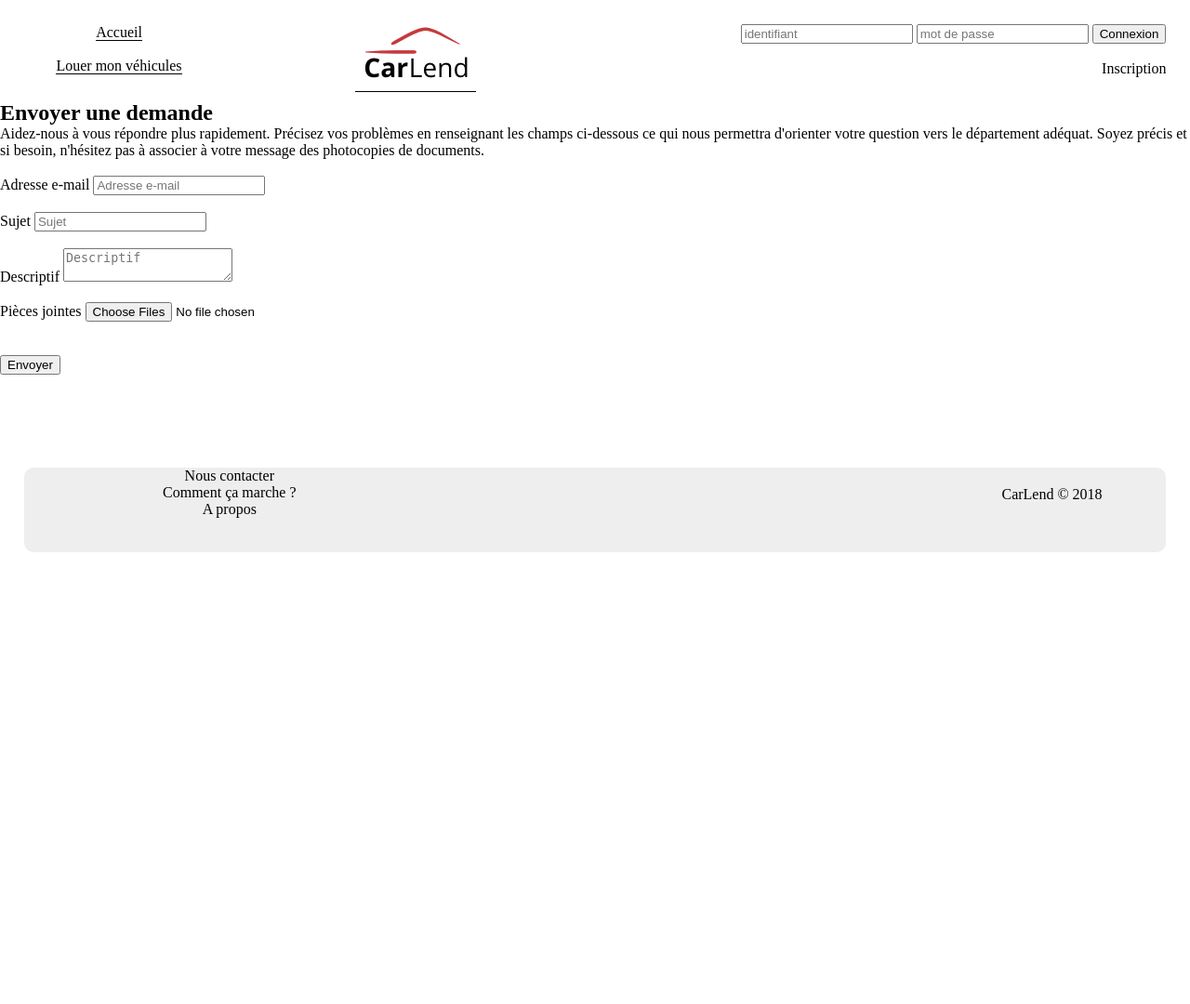
After one commit to AdamPoyol/CarLend, a PHP site: page /contact.php in a window 1280 px wide. The commit adds this page. Shown: the whole page at 93% size. Run offline with PHP 8.4, Linux system fonts and the light colour scheme.

Commit message:
28/04 17h29

```diff
--- /dev/null
+++ b/Developpement/contact.php
@@ -0,0 +1,34 @@
+
+<?php
+    require_once("inc/header.inc.php");
+?>
+        <div class = "conteneur_contact">
+            <h2> Envoyer une demande </h2>
+            <p> Aidez-nous à vous répondre plus rapidement.
+
+                Précisez vos problèmes en renseignant les champs ci-dessous ce qui nous permettra
+                d'orienter votre question vers le département adéquat.
+                Soyez précis et si besoin, n'hésitez pas à associer à votre message des photocopies de documents.</p>
+
+            <form method="post" action=".php">
+                <label><br>
+                    <label>Adresse e-mail</label>
+                    <input class="contact" id="email" type="email" name="mail" placeholder="Adresse e-mail"/><br><br>
+
+                    <label>Sujet</label>
+                    <input class="contact" id="text" type="text" name="subject" placeholder="Sujet" /><br><br>
+
+                    <label>Descriptif</label>
+                    <textarea  class="contact2" name="ameliorer" id="ameliorer" placeholder="Descriptif" ></textarea><br><br>
+
+                    <label>Pièces jointes</label>
+                    <input class="contact2" type="file" multiple="true" id="request-attachments" data-fileupload="true" data-dropzone="upload-dropzone" ><br><br><br>
+
+                    <input class="contact" type="submit" name ="commit" value="Envoyer">
+                    <br><br><br>
+                </label>
+            </form>
+        </div>
+<?php
+require_once("inc/footer.inc.php");
+?>
--- a/Developpement/inc/footer.inc.php
+++ b/Developpement/inc/footer.inc.php
@@ -3,7 +3,7 @@ echo "<footer>
 				<div class=\"footer\">
 					<div class=\"footer_gauche\">
 						<p>
-							<a href=\"contact_carlend.php\">Nous contacter</a><br>
+							<a href=\"contact.php\">Nous contacter</a><br>
 							<a href=\"\">Comment ça marche ?</a><br>
 							<a href=\"\">A propos</a>
 						</p>
```
